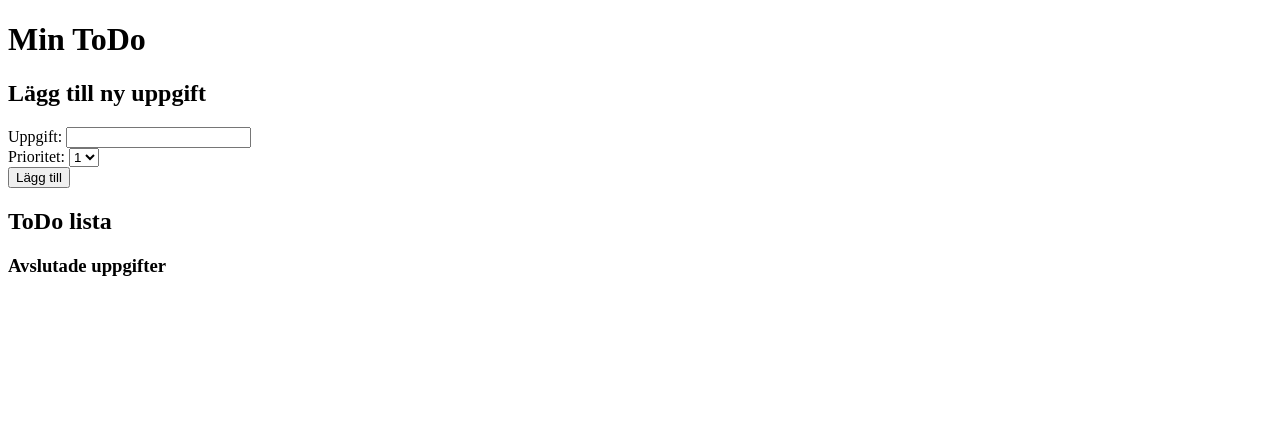
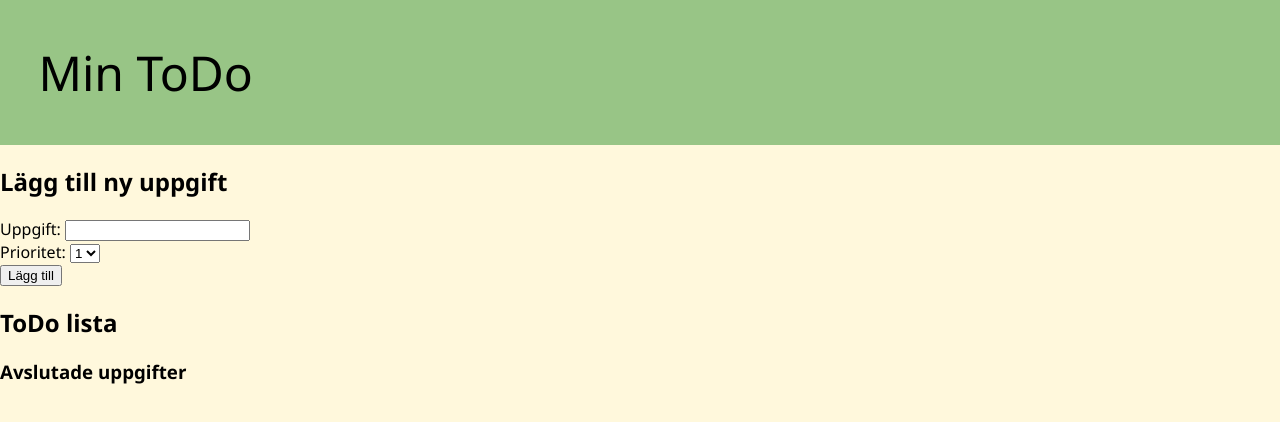
Before and after one commit to alvastern/laboration-2-TypeScript, a website built with Vite: page index.html in a window 1280 px wide. Built offline with nearby package versions, Linux system fonts and the light colour scheme.

Commit message:
Skapade scss-filer och kopplade dem genom filerna.

```diff
--- a/index.html
+++ b/index.html
@@ -7,7 +7,9 @@
   </head>
 
   <body>
-    <h1>Min ToDo</h1>
+    <header>
+      <h1>Min ToDo</h1>
+    </header>
 
     <section>
       <h2>Lägg till ny uppgift</h2>
--- /dev/null
+++ b/src/css/_base.scss
@@ -0,0 +1,21 @@
+$green-color: rgb(152, 197, 134);
+$main-color: cornsilk;
+
+body {
+    background-color: $main-color;
+    margin: 0;
+    padding: 0;
+    font-family:'Segoe UI', Tahoma, Geneva, Verdana, sans-serif;
+}
+
+header {
+    background-color: $green-color;
+    padding: 5vh 3vw;
+}
+
+h1 {
+    margin: 0;
+    padding: 0;
+    font-size: 3rem;
+    font-weight: 400;
+}
--- /dev/null
+++ b/src/css/main.scss
@@ -0,0 +1,3 @@
+@use "base";
+@use "components";
+@use "layout";
--- a/src/ts/main.ts
+++ b/src/ts/main.ts
@@ -1,4 +1,5 @@
 import { ToDoList } from "./todolist";
+import "../css/main.scss";
 
 const todoList = new ToDoList();
 
```
Also changed, not shown: src/css/_components.scss (added), src/css/_layout.scss (added).
